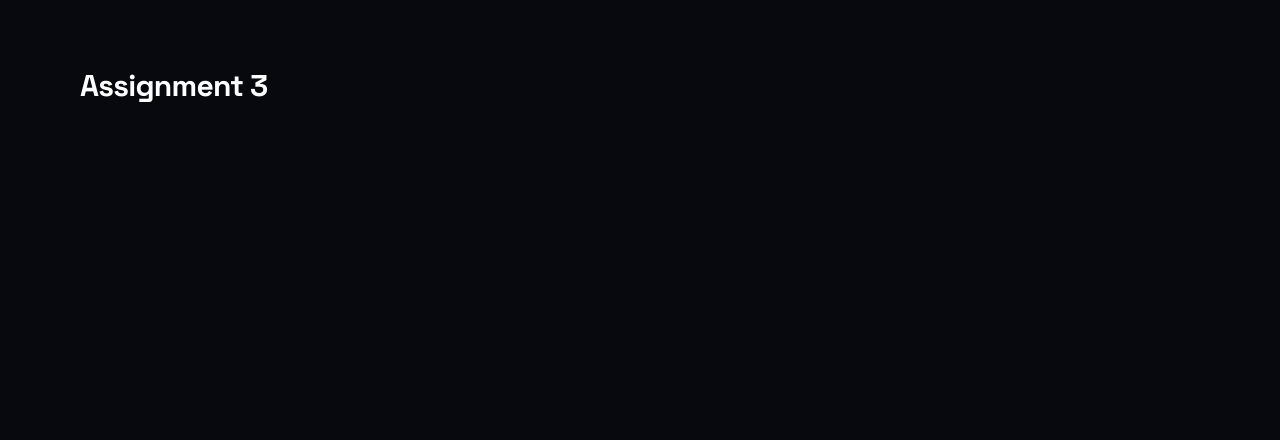
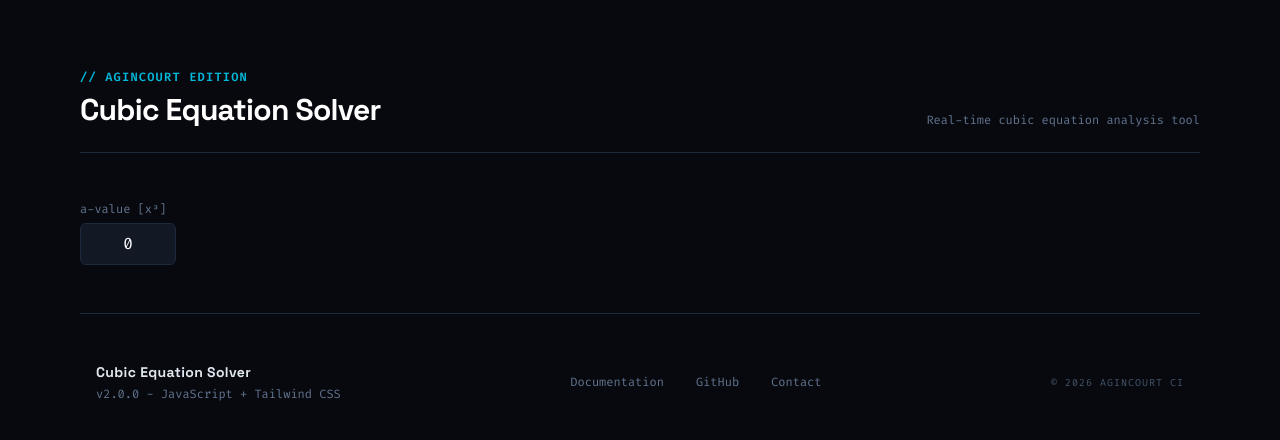
Before and after one commit to Danial-A-99/ics4u-assignment-3, a React (Vite) app: page / in a window 1280 px wide. Shown: the top 440 px of the page. Built offline with nearby package versions, Linux system fonts and the light colour scheme.

Commit message:
Added a heading component, a footing component, and made a Inputs component in App but need to work on it.

```diff
--- a/src/App.tsx
+++ b/src/App.tsx
@@ -1,8 +1,39 @@
+import { Footing, Heading } from "@ics4u-assignment-03/components";
+import { useState } from "react";
+
+type InputProps = {
+  value: number;
+  setValue: (val: number) => void;
+  id: string;
+  name: string;
+};
+
+export const Inputs = ({ value, setValue, id, name }: InputProps) => {
+  return (
+    <label className="group flex flex-col gap-1.5">
+    <span className="font-mono text-slate-500 text-xs transition group-focus-within:text-cyan-400">a-value [x³]</span>
+    <input
+      className="w-24 rounded-md border border-slate-800 bg-[#121824] px-3 py-2 text-center font-mono text-white transition focus:border-cyan-500 focus:outline-none"
+      id={id}
+      name={name}
+      onChange={(event) => setValue(Number(event.target.value))}
+      type="number"
+      value={value}
+    />
+    </label>
+  );
+};
+
 export const App = () => {
+  const [a, setA] = useState(0);
+  const [b, setB] = useState(0);
+  const [c, setC] = useState(0);
   return (
     <div className="min-h-screen bg-[#07090e] text-slate-200 antialiased selection:bg-cyan-500/20 selection:text-cyan-300">
       <div className="mx-auto w-full max-w-6xl space-y-12 px-4 py-16">
-        <h1 className="mt-1 font-bold text-3xl text-white tracking-tight">Assignment 3</h1>
+        <Heading />
+        <Inputs id="2" name="2" setValue={setA} value={a} />
+        <Footing />
       </div>
     </div>
   );
--- /dev/null
+++ b/src/components/Footing.tsx
@@ -0,0 +1,24 @@
+export const Footing = () => {
+  return (
+    <footer className="mx-auto mt-12 w-full max-w-6xl border-slate-800 border-t px-4 py-12">
+      <div className="flex flex-col items-center justify-between gap-6 md:flex-row">
+        <div className="space-y-1">
+          <h3 className="font-bold text-slate-200 text-sm tracking-wide">Cubic Equation Solver</h3>
+          <p className="font-mono text-slate-500 text-xs">v2.0.0 - JavaScript + Tailwind CSS</p>
+        </div>
+        <div className="flex gap-8 font-mono text-slate-500 text-xs">
+          <a className="transition hover:text-cyan-400" href="#">
+            Documentation
+          </a>
+          <a className="transition hover:text-cyan-400" href="#">
+            GitHub
+          </a>
+          <a className="transition hover:text-cyan-400" href="#">
+            Contact
+          </a>
+        </div>
+        <div className="font-mono text-[10px] text-slate-600 uppercase tracking-widest">&copy; 2026 Agincourt CI</div>
+      </div>
+    </footer>
+  );
+};
--- /dev/null
+++ b/src/components/Heading.tsx
@@ -0,0 +1,12 @@
+export const Heading = () => {
+  return (
+    <header className="flex flex-col justify-between gap-4 border-slate-800 border-b pb-6 md:flex-row md:items-end">
+      <div>
+        {/** biome-ignore lint/suspicious/noCommentText: <that's how its written> */}
+        <span className="font-mono font-semibold text-cyan-500 text-xs uppercase tracking-widest">// AGINCOURT EDITION</span>
+        <h1 className="mt-1 font-bold text-3xl text-white tracking-tight">Cubic Equation Solver</h1>
+      </div>
+      <p className="max-w-xs font-mono text-slate-500 text-xs md:text-right">Real-time cubic equation analysis tool</p>
+    </header>
+  );
+};
--- a/src/components/index.ts
+++ b/src/components/index.ts
@@ -1 +1,3 @@
 export * from "@ics4u-assignment-03/components/ErrorBoundary";
+export * from "@ics4u-assignment-03/components/Footing";
+export * from "@ics4u-assignment-03/components/Heading";
```
